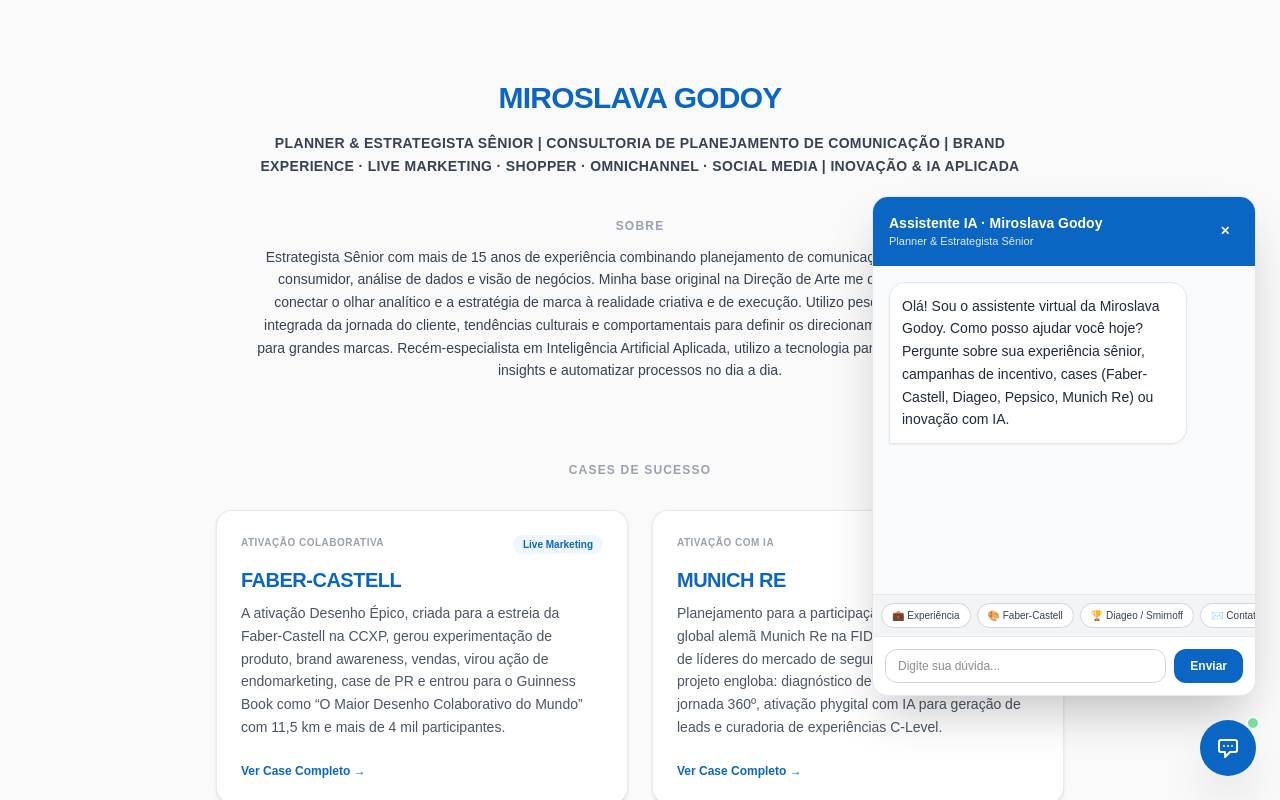
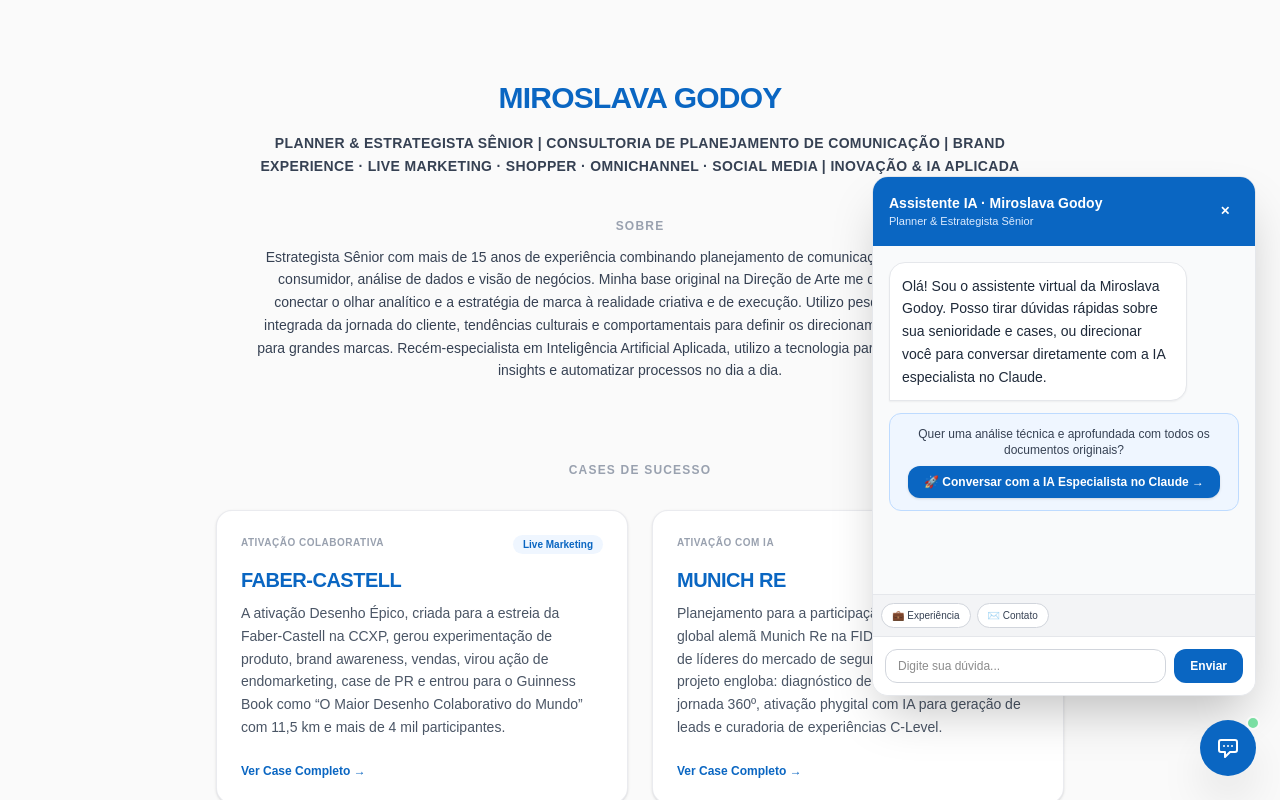
Before and after one commit to mirosgodoy/portfolio-miroslava, a Next.js app: page / in a window 1280 px wide. Both pictures are taken after a click on the button "Abrir assistente virtual". Shown: the top 800 px of the page. Built offline with nearby package versions, Linux system fonts and the light colour scheme.

Commit message:
Adicionando link direto para a IA especialista no Claude

```diff
--- a/app/page.tsx
+++ b/app/page.tsx
@@ -10,12 +10,12 @@ interface ProjectCard {
   titleLine2?: string;
   tag: string;
   resumo: string;
-  detalhesIA: string;
 }
 
 interface Message {
   sender: 'bot' | 'user';
   text: string;
+  isAction?: boolean;
 }
 
 const projects: ProjectCard[] = [
@@ -24,88 +24,77 @@ const projects: ProjectCard[] = [
     subtitulo: "ATIVAÇÃO COLABORATIVA",
     titleLine1: "FABER-CASTELL",
     tag: "Live Marketing",
-    resumo: "A ativação Desenho Épico, criada para a estreia da Faber-Castell na CCXP, gerou experimentação de produto, brand awareness, vendas, virou ação de endomarketing, case de PR e entrou para o Guinness Book como “O Maior Desenho Colaborativo do Mundo” com 11,5 km e mais de 4 mil participantes.",
-    detalhesIA: "No case da Faber-Castell (CCXP), a Miroslava liderou o 'Desenho Épico': uma ativação colaborativa colossal que marcou a estreia da marca no evento. O projeto uniu experimentação, brand awareness, vendas e endomarketing, gerando um imenso impacto de PR e entrando para o Guinness Book com um desenho contínuo de 11,5 km e mais de 4 mil participantes na feira e na fábrica em São Carlos."
+    resumo: "A ativação Desenho Épico, criada para a estreia da Faber-Castell na CCXP, gerou experimentação de produto, brand awareness, vendas, virou ação de endomarketing, case de PR e entrou para o Guinness Book como “O Maior Desenho Colaborativo do Mundo” com 11,5 km e mais de 4 mil participantes."
   },
   {
     slug: "munich-re",
     subtitulo: "ATIVAÇÃO COM IA",
     titleLine1: "MUNICH RE",
     tag: "Live Marketing",
-    resumo: "Planejamento para a participação da resseguradora global alemã Munich Re na FIDES Rio, o maior encontro de líderes do mercado de seguros da América Latina. O projeto engloba: diagnóstico de marca, conceito criativo, jornada 360º, ativação phygital com IA para geração de leads e curadoria de experiências C-Level.",
-    detalhesIA: "No case da Munich Re (FIDES Rio), a Miroslava planejou a participação da resseguradora alemã no maior encontro de seguros da América Latina. O projeto entregou um diagnóstico profundo, conceito criativo, jornada 360º e uma inovadora ativação phygital com inteligência artificial (Interactive Wall + DALL-E) voltada à geração de leads qualificados C-Level e cocriação de futuros sustentáveis."
+    resumo: "Planejamento para a participação da resseguradora global alemã Munich Re na FIDES Rio, o maior encontro de líderes do mercado de seguros da América Latina. O projeto engloba: diagnóstico de marca, conceito criativo, jornada 360º, ativação phygital com IA para geração de leads e curadoria de experiências C-Level."
   },
   {
     slug: "grupo-malwee",
     subtitulo: "CONVENÇÃO DE VENDAS",
     titleLine1: "GRUPO MALWEE",
     tag: "Live Marketing",
-    resumo: "Em vez de um evento tradicional, desenvolvemos uma experiência imersiva desde o início, baseada nos pilares do Plano ESG 2030 do Grupo Malwee, incluindo cenografia sustentável, ativações com IA, materiais ecológicos e a festa de encerramento com atrações que promovem a consciencialização ambiental.",
-    detalhesIA: "Para o Grupo Malwee, a Miroslava substituiu a convenção de vendas tradicional por uma experiência imersiva ancorada nos pilares do Plano ESG 2030. A estratégia integrou cenografia sustentável, ativações com IA, materiais ecológicos e uma festa de encerramento focada em conscientização ambiental e engajamento da força de vendas."
+    resumo: "Em vez de um evento tradicional, desenvolvemos uma experiência imersiva desde o início, baseada nos pilares do Plano ESG 2030 do Grupo Malwee, incluindo cenografia sustentável, ativações com IA, materiais ecológicos e a festa de encerramento com atrações que promovem a consciencialização ambiental."
   },
   {
     slug: "greenpeace-brasil",
     subtitulo: "DATA STRATEGY",
     titleLine1: "GREENPEACE BRASIL",
     tag: "Social Media",
-    resumo: "Estudo completo de inteligência de dados e social listening para o Greenpeace Brasil. Apresenta auditoria de conteúdo, vocação de canais (Facebook, Instagram e Twitter), análise de saúde de marca e a jornada estratégica para captação de leads e doadores.",
-    detalhesIA: "No case do Greenpeace Brasil, a Miroslava estruturou um estudo completo de inteligência de dados e social listening. O projeto envolveu auditoria rigorosa de conteúdo, definição de vocação de canais (Facebook, Instagram e Twitter), análise de saúde de marca e o desenho da jornada estratégica para captação de leads e doadores."
+    resumo: "Estudo completo de inteligência de dados e social listening para o Greenpeace Brasil. Apresenta auditoria de conteúdo, vocação de canais (Facebook, Instagram e Twitter), análise de saúde de marca e a jornada estratégica para captação de leads e doadores."
   },
   {
     slug: "linea",
     subtitulo: "COMUNICAÇÃO OMNICHANNEL",
     titleLine1: "LINEA ALIMENTOS",
     tag: "Trade Marketing",
-    resumo: "Planejamento de trade marketing para a campanha de Páscoa da Linea Alimentos. Detalha a análise de comportamento de compra, drivers de consumo, jornada omnichannel, campanhas com influenciadores e inovações no PDV e e-commerce.",
-    detalhesIA: "Para a Linea Alimentos, a Miroslava liderou o planejamento de trade marketing da campanha de Páscoa. O projeto mapeou profundamente o comportamento de compra e drivers de consumo, estruturando uma jornada omnichannel robusta com campanhas de influenciadores e inovações estratégicas no PDV e no e-commerce."
+    resumo: "Planejamento de trade marketing para a campanha de Páscoa da Linea Alimentos. Detalha a análise de comportamento de compra, drivers de consumo, jornada omnichannel, campanhas com influenciadores e inovações no PDV e e-commerce."
   },
   {
     slug: "boehringer-ingelheim",
     subtitulo: "EVENTO HÍBRIDO",
     titleLine1: "BOEHRINGER INGELHEIM (BI BRASIL)",
     tag: "Live Marketing",
-    resumo: "Planejamento para o Leadership Meeting da farmacêutica Boehringer Ingelheim, marcando a retomada gradual aos eventos físicos em formato híbrido e 100% Carbon Free. Apresenta criação do conceito, incorporação de práticas ESG durante todo os evento, transformação do formato de um clássico programa de auditório de TV em uma experiência phygital por meio de uma plataforma que garantiu a interação entre os públicos on e off.",
-    detalhesIA: "No Leadership Meeting da Boehringer Ingelheim, a Miroslava planejou a retomada aos eventos em formato híbrido e 100% Carbon Free. O conceito transformou o formato de um auditório de TV clássico em uma experiência phygital interativa por plataforma digital, unindo com perfeição os públicos presencial e remoto sob fortes diretrizes ESG."
+    resumo: "Planejamento para o Leadership Meeting da farmacêutica Boehringer Ingelheim, marcando a retomada gradual aos eventos físicos em formato híbrido e 100% Carbon Free. Apresenta criação do conceito, incorporação de práticas ESG durante todo os evento, transformação do formato de um clássico programa de auditório de TV em uma experiência phygital por meio de uma plataforma que garantiu a interação entre os públicos on e off."
   },
   {
     slug: "whirlpool",
     subtitulo: "SHOPPER EXPERIENCE",
     titleLine1: "BRASTEMP & CONSUL",
     tag: "Trade Marketing",
-    resumo: "A estratégia para o lançamento de fogões da Brastemp e Consul partiu de insights comportamentais para traduzir features de produto em benefícios emocionais claros e desejáveis. Abrange o cenário de categoria, mapeamento profundo do comportamento do shopper e da jornada de compra, além da criação de materiais inovadores para o ponto de venda transformando a experiência na loja física.",
-    detalhesIA: "Para Brastemp e Consul (Whirlpool), a Miroslava estruturou a estratégia de lançamento de fogões a partir de insights comportamentais avançados, traduzindo atributos técnicos em benefícios emocionais. O projeto cobriu o mapeamento da jornada do shopper e o redesenho completo de materiais de PDV para transformar a experiência na loja física."
+    resumo: "A estratégia para o lançamento de fogões da Brastemp e Consul partiu de insights comportamentais para traduzir features de produto em benefícios emocionais claros e desejáveis. Abrange o cenário de categoria, mapeamento profundo do comportamento do shopper e da jornada de compra, além da criação de materiais inovadores para o ponto de venda transformando a experiência na loja física."
   },
   {
     slug: "elmex",
     subtitulo: "EVENTO DE LANÇAMENTO",
     titleLine1: "ELMEX (COLGATE-PALMOLIVE)",
     tag: "Live Marketing",
-    resumo: "A estratégia partiu da premissa de traduzir a sofisticação, tradição e alta performance científica de uma marca pioneira para o mercado brasileiro. Abrangeu a ocupação imersiva do Museu da Casa Brasileira com projeção de vídeo mapeado na fachada, interações culturais suíças e ativações tecnológicas.",
-    detalhesIA: "No lançamento da Elmex (Colgate-Palmolive) no Brasil, a Miroslava traduziu a alta performance científica e sofisticação suíça da marca através de uma ocupação imersiva do Museu da Casa Brasileira, incluindo projeção de vídeo mapeado na fachada, ativações tecnológicas e experiências culturais."
+    resumo: "A estratégia partiu da premissa de traduzir a sofisticação, tradição e alta performance científica de uma marca pioneira para o mercado brasileiro. Abrangeu a ocupação imersiva do Museu da Casa Brasileira com projeção de vídeo mapeado na fachada, interações culturais suíças e ativações tecnológicas."
   },
   {
     slug: "claro",
     subtitulo: "ESTRATÉGIA DE POSITIVAÇÃO",
     titleLine1: "CLARO",
     tag: "Trade Marketing",
-    resumo: "Apresentação estratégica de positivação e trade marketing para o ecossistema de lojas da Claro. Detalha o mapeamento da jornada do consumidor, a segmentação de pontos de contato e o redesenho de materiais de PDV segundo os objetivos de comunicação, combatendo a poluição visual e garantindo que a proposta de valor e os benefícios de ser cliente Claro se destacassem frente à concorrência.",
-    detalhesIA: "Para a Claro, a Miroslava desenvolveu a estratégia de positivação e trade marketing para o ecossistema de lojas. O trabalho focou no mapeamento da jornada, segmentação de pontos de contato e eliminação de poluição visual no PDV, garantindo que a proposta de valor da operadora se destacasse com clareza frente à concorrência."
+    resumo: "Apresentação estratégica de positivação e trade marketing para o ecossistema de lojas da Claro. Detalha o mapeamento da jornada do consumidor, a segmentação de pontos de contato e o redesenho de materiais de PDV segundo os objetivos de comunicação, combatendo a poluição visual e garantindo que a proposta de valor e os benefícios de ser cliente Claro se destacassem frente à concorrência."
   },
   {
     slug: "elma-chips",
     subtitulo: "PROMOPACK",
     titleLine1: "ELMA CHIPS (PEPSICO)",
     tag: "Trade Marketing",
-    resumo: "Apresentação estratégica da campanha de São João da Elma Chips para a região Nordeste. Detalha o mapeamento de tendências de consumo, a análise do contexto regional e o design autoral de um brinde modular inovador: o Bowl Infinito.",
-    detalhesIA: "Na campanha de São João da Elma Chips (PepsiCo) para o Nordeste, a Miroslava liderou a estratégia de trade marketing com base em tendências culturais regionais e desenhou de forma autoral o 'Bowl Infinito' — um brinde modular em polipropileno de baixo custo (até R$ 4) com altíssimo valor percebido pelo shopper."
+    resumo: "Apresentação estratégica da campanha de São João da Elma Chips para a região Nordeste. Detalha o mapeamento de tendências de consumo, a análise do contexto regional e o design autoral de um brinde modular inovador: o Bowl Infinito."
   },
   {
     slug: "smirnoff-ice",
     subtitulo: "CAMPANHA DE INCENTIVO",
     titleLine1: "SMIRNOFF ICE (DIAGEO)",
     tag: "Live Marketing",
-    resumo: "Partindo do contexto da Copa do Mundo na Rússia, transformamos uma campanha de incentivo em uma jornada inesquecível para a força de vendas. Abrangeu o engajamento de 400 participantes, criação de conceito, régua de relacionamento multicanal de longo prazo, gamificação com realidade virtual até a experiência internacional dos ganhadores.",
-    detalhesIA: "Para a Diageo (Smirnoff Ice), a Miroslava liderou a campanha de incentivo de vendas conectada à Copa do Mundo de 2018 na Rússia. O projeto engajou 400 participantes com uma jornada 360º de longo prazo: pré-lançamento com teasers no WhatsApp, evento com atmosfera de estádio, hotsite de ranking, gamificação em realidade virtual e vivência internacional de alto padrão para os 10 vencedores."
+    resumo: "Partindo do contexto da Copa do Mundo na Rússia, transformamos uma campanha de incentivo em uma jornada inesquecível para a força de vendas. Abrangeu o engajamento de 400 participantes, criação de conceito, régua de relacionamento multicanal de longo prazo, gamificação com realidade virtual até a experiência internacional dos ganhadores."
   }
 ];
 
@@ -118,7 +107,7 @@ export default function Home() {
   const [messages, setMessages] = useState<Message[]>([
     {
       sender: 'bot',
-      text: 'Olá! Sou o assistente virtual da Miroslava Godoy. Como posso ajudar você hoje? Pergunte sobre sua experiência sênior, campanhas de incentivo, cases (Faber-Castell, Diageo, Pepsico, Munich Re) ou inovação com IA.'
+      text: 'Olá! Sou o assistente virtual da Miroslava Godoy. Posso tirar dúvidas rápidas sobre sua senioridade e cases, ou direcionar você para conversar diretamente com a IA especialista no Claude.'
     }
   ]);
 
@@ -169,26 +158,12 @@ export default function Home() {
       const query = textToSend.toLowerCase();
       let botReply = "";
 
-      // 1. Perfil e Senioridade
-      if (query.includes('experiência') || query.includes('perfil') || query.includes('anos') || query.includes('quem é') || query.includes('trajetória') || query.includes('senior')) {
+      if (query.includes('experiência') || query.includes('perfil') || query.includes('anos') || query.includes('quem é') || query.includes('senior')) {
         botReply = "A Miroslava é Estrategista Sênior com mais de 15 anos de experiência combinando planejamento de comunicação, comportamento do consumidor, análise de dados e visão de negócios. Com base original em Direção de Arte, ela conecta a visão analítica à execução criativa, unindo Live Marketing, Trade Marketing, Omnichannel, Social Media e Inovação com Inteligência Artificial Aplicada.";
-      }
-      // 2. Contato
-      else if (query.includes('contato') || query.includes('email') || query.includes('falar') || query.includes('recrutador') || query.includes('telefone') || query.includes('whatsapp')) {
-        botReply = "Você pode falar diretamente com a Miroslava através dos canais oficiais:\n- E-mail: miroslava@gmail.com\n- WhatsApp: 11 97416-9770\n- LinkedIn: linkedin.com/in/mirosgodoy\nOu preenchendo o formulário de contato ao final da página!";
-      }
-      // 3. Pesquisa Profunda nos Detalhes dos Cases
-      else {
-        const foundProject = projects.find(p =>
-          query.includes(p.slug) ||
-          query.split(' ').some(word => word.length > 3 && (p.titleLine1.toLowerCase().includes(word) || p.subtitulo.toLowerCase().includes(word) || p.tag.toLowerCase().includes(word)))
-        );
-
-        if (foundProject) {
-          botReply = foundProject.detalhesIA + "\n\nGostaria de saber sobre outro projeto ou entrar em contato?";
-        } else {
-          botReply = "Essa é uma excelente pergunta! A Miroslava possui mais de 15 anos de experiência como Planner e Estrategista Sênior, com passagens por grandes marcas como Faber-Castell, Diageo, PepsiCo, Munich Re e Greenpeace. Você pode explorar os cases completos no portfólio acima ou falar diretamente pelo e-mail miroslava@gmail.com.";
-        }
+      } else if (query.includes('contato') || query.includes('email') || query.includes('falar') || query.includes('recrutador') || query.includes('telefone') || query.includes('whatsapp')) {
+        botReply = "Você pode falar diretamente com a Miroslava através dos canais oficiais:\n- E-mail: miroslava@gmail.com\n- WhatsApp: 11 97416-9770\n- LinkedIn: linkedin.com/in/mirosgodoy";
+      } else {
+        botReply = "Para uma análise profunda, estratégica e detalhada deste ou de qualquer outro case, o ideal é conversar com a minha versão especialista completa hospedada no Claude, que possui acesso a todos os documentos de planejamento originais.";
       }
 
       setMessages(prev => [...prev, { sender: 'bot', text: botReply }]);
@@ -334,23 +309,22 @@ export default function Home() {
         <p>Miroslava Godoy · Planner & Estrategista Sênior © 2026</p>
       </footer>
 
-      {/* WIDGET DE CHAT INTEGRADO NATIVO COM CHAMADA DE ALTO DESTAQUE */}
+      {/* WIDGET DE CHAT INTEGRADO COM PONTE PARA O CLAUDE */}
       <div className="fixed bottom-6 right-6 z-50 font-sans flex items-center gap-3">
-        {/* Balão de Chamada da IA em Destaque Absoluto */}
+        {/* Balão de Chamada da IA em Destaque */}
         {!isChatOpen && (
           <div className="flex items-center bg-[#0A66C2] text-white shadow-2xl px-5 py-3 rounded-2xl text-xs md:text-sm font-bold animate-bounce relative border-2 border-white">
             <span className="mr-2 text-base">🤖</span>
             <div>
               <p className="leading-tight">Fale com a IA da Miroslava!</p>
-              <p className="text-[10px] text-blue-100 font-normal">Tire dúvidas sobre os cases e senioridade</p>
+              <p className="text-[10px] text-blue-100 font-normal">Tire dúvidas ou acesse a IA avançada</p>
             </div>
-            {/* Seta do balão */}
             <div className="absolute -right-2 top-1/2 -translate-y-1/2 w-3.5 h-3.5 bg-[#0A66C2] border-t-2 border-r-2 border-white rotate-45"></div>
           </div>
         )}
 
         {isChatOpen && (
-          <div className="absolute bottom-20 right-0 w-80 md:w-96 h-[500px] bg-white rounded-2xl shadow-2xl border border-gray-200 overflow-hidden flex flex-col">
+          <div className="absolute bottom-20 right-0 w-80 md:w-96 h-[520px] bg-white rounded-2xl shadow-2xl border border-gray-200 overflow-hidden flex flex-col">
             {/* Cabeçalho do Chat */}
             <div className="bg-[#0A66C2] text-white p-4 flex justify-between items-center shadow-sm">
               <div>
@@ -383,6 +357,20 @@ export default function Home() {
                   </div>
                 </div>
               ))}
+
+              {/* Botão de Ação Direta para o Claude */}
+              <div className="p-3 bg-blue-50 border border-blue-200 rounded-xl text-center mt-3">
+                <p className="text-xs text-gray-700 mb-2 font-medium">Quer uma análise técnica e aprofundada com todos os documentos originais?</p>
+                <a
+                  href="https://claude.ai"
+                  target="_blank"
+                  rel="noopener noreferrer"
+                  className="inline-block bg-[#0A66C2] text-white px-4 py-2 rounded-xl text-xs font-bold hover:bg-[#004182] transition-colors shadow-sm"
+                >
+                  🚀 Conversar com a IA Especialista no Claude &rarr;
+                </a>
+              </div>
+
               <div ref={messagesEndRef} />
             </div>
 
@@ -393,18 +381,6 @@ export default function Home() {
                 className="bg-white px-2.5 py-1 rounded-full border border-gray-300 text-gray-700 whitespace-nowrap hover:bg-blue-50 hover:text-[#0A66C2]"
               >
                 💼 Experiência
-              </button>
-              <button
-                onClick={() => handleSendMessage(undefined, "Fale sobre a Faber-Castell")}
-                className="bg-white px-2.5 py-1 rounded-full border border-gray-300 text-gray-700 whitespace-nowrap hover:bg-blue-50 hover:text-[#0A66C2]"
-              >
-                🎨 Faber-Castell
-              </button>
-              <button
-                onClick={() => handleSendMessage(undefined, "Campanha de incentivo Diageo")}
-                className="bg-white px-2.5 py-1 rounded-full border border-gray-300 text-gray-700 whitespace-nowrap hover:bg-blue-50 hover:text-[#0A66C2]"
-              >
-                🏆 Diageo / Smirnoff
               </button>
               <button
                 onClick={() => handleSendMessage(undefined, "Como entrar em contato?")}
```
